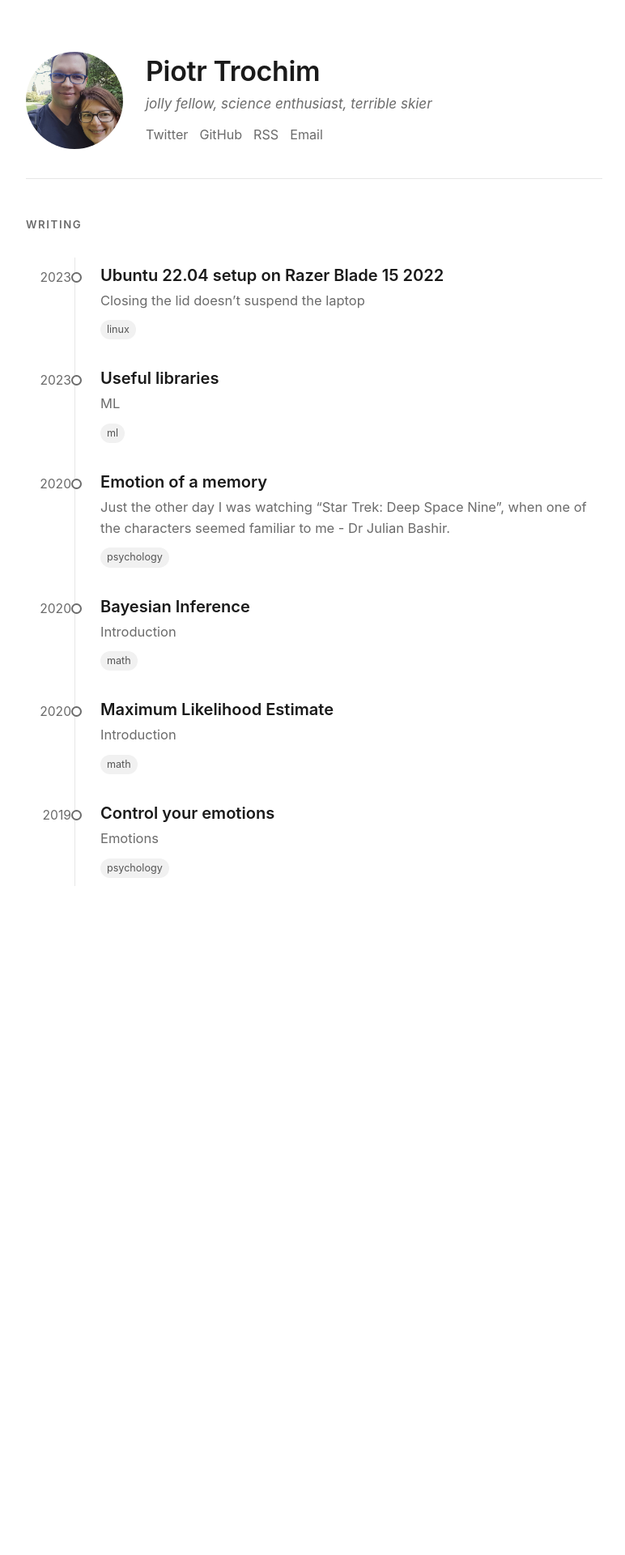
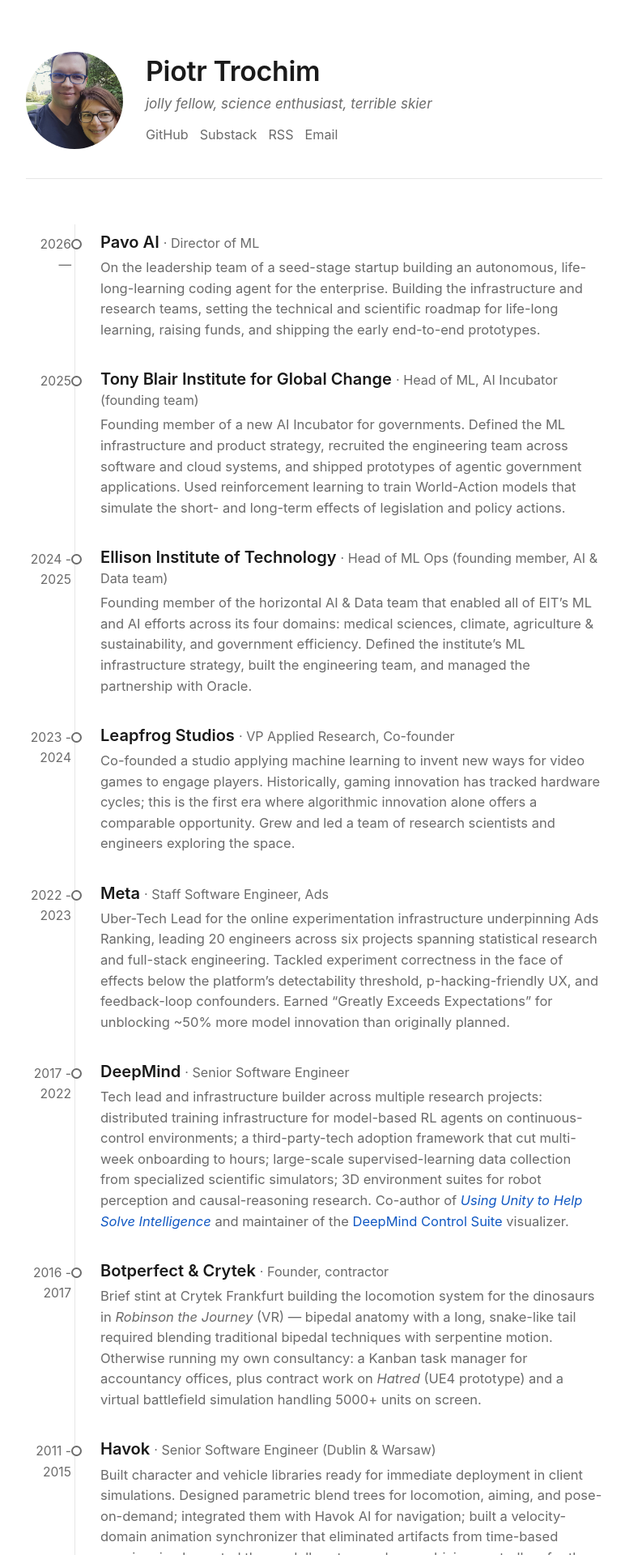
Before and after one commit to paksas/paksas.github.io, a Jekyll site: the page built from index.md, in a window 1280 px wide. Shown: the top 1920 px of the page at 81% size, without its empty margins (252-1024 px from the left). Built offline with Jekyll 4.4.1, drawn with Linux system fonts in a browser that asks for light colours; before the commit the page ends 1198 px from its top, so only the background shows below that; some of the changed text lies outside the part shown.

Commit message:
updates to layout and email address

```diff
--- a/_config.yml
+++ b/_config.yml
@@ -1,12 +1,12 @@
 title: Piotr Trochim
-email: ptrochim@gmail.com
+email: ptrochim@pm.me
 author: Piotr Trochim
 description: >
   Thoughts and results I wish to persist.
 baseurl: ""
 url: "https://piotrtrochim.net"
-twitter_username: piotrtrochim
 github_username: paksas
+substack_url: "https://substack.com/@piotrtrochim/posts"
 
 markdown: kramdown
 kramdown:
--- /dev/null
+++ b/_data/career.yml
@@ -0,0 +1,124 @@
+- dates: "2026 —"
+  org: "Pavo AI"
+  role: "Director of ML"
+  body: |
+    On the leadership team of a seed-stage startup building an autonomous, life-long-learning
+    coding agent for the enterprise. Building the infrastructure and research teams, setting
+    the technical and scientific roadmap for life-long learning, raising funds, and shipping
+    the early end-to-end prototypes.
+
+- dates: "2025"
+  org: "Tony Blair Institute for Global Change"
+  org_url: "https://institute.global/"
+  role: "Head of ML, AI Incubator (founding team)"
+  body: |
+    Founding member of a new AI Incubator for governments. Defined the ML infrastructure and
+    product strategy, recruited the engineering team across software and cloud systems, and
+    shipped prototypes of agentic government applications. Used reinforcement learning to
+    train World-Action models that simulate the short- and long-term effects of legislation
+    and policy actions.
+
+- dates: "2024 - 2025"
+  org: "Ellison Institute of Technology"
+  org_url: "https://eit.org/"
+  role: "Head of ML Ops (founding member, AI & Data team)"
+  body: |
+    Founding member of the horizontal AI & Data team that enabled all of EIT's ML and AI
+    efforts across its four domains: medical sciences, climate, agriculture & sustainability,
+    and government efficiency. Defined the institute's ML infrastructure strategy, built the
+    engineering team, and managed the partnership with Oracle.
+
+- dates: "2023 - 2024"
+  org: "Leapfrog Studios"
+  role: "VP Applied Research, Co-founder"
+  body: |
+    Co-founded a studio applying machine learning to invent new ways for video games to
+    engage players. Historically, gaming innovation has tracked hardware cycles; this is
+    the first era where algorithmic innovation alone offers a comparable opportunity. Grew
+    and led a team of research scientists and engineers exploring the space.
+
+- dates: "2022 - 2023"
+  org: "Meta"
+  org_url: "https://meta.com/"
+  role: "Staff Software Engineer, Ads"
+  body: |
+    Uber-Tech Lead for the online experimentation infrastructure underpinning Ads Ranking,
+    leading 20 engineers across six projects spanning statistical research and full-stack
+    engineering. Tackled experiment correctness in the face of effects below the platform's
+    detectability threshold, p-hacking-friendly UX, and feedback-loop confounders. Earned
+    "Greatly Exceeds Expectations" for unblocking ~50% more model innovation than originally
+    planned.
+
+- dates: "2017 - 2022"
+  org: "DeepMind"
+  org_url: "https://deepmind.google/"
+  role: "Senior Software Engineer"
+  body: |
+    Tech lead and infrastructure builder across multiple research projects: distributed
+    training infrastructure for model-based RL agents on continuous-control environments;
+    a third-party-tech adoption framework that cut multi-week onboarding to hours;
+    large-scale supervised-learning data collection from specialized scientific simulators;
+    3D environment suites for robot perception and causal-reasoning research. Co-author of
+    [_Using Unity to Help Solve Intelligence_](https://arxiv.org/abs/2011.09294) and
+    maintainer of the [DeepMind Control Suite](https://github.com/google-deepmind/dm_control)
+    visualizer.
+
+- dates: "2016 - 2017"
+  org: "Botperfect & Crytek"
+  role: "Founder, contractor"
+  body: |
+    Brief stint at Crytek Frankfurt building the locomotion system for the dinosaurs in
+    _Robinson the Journey_ (VR) — bipedal anatomy with a long, snake-like tail required
+    blending traditional bipedal techniques with serpentine motion. Otherwise running my
+    own consultancy: a Kanban task manager for accountancy offices, plus contract work on
+    _Hatred_ (UE4 prototype) and a virtual battlefield simulation handling 5000+ units
+    on screen.
+
+- dates: "2011 - 2015"
+  org: "Havok"
+  role: "Senior Software Engineer (Dublin & Warsaw)"
+  body: |
+    Built character and vehicle libraries ready for immediate deployment in client
+    simulations. Designed parametric blend trees for locomotion, aiming, and pose-on-demand;
+    integrated them with Havok AI for navigation; built a velocity-domain animation
+    synchronizer that eliminated artifacts from time-based warping; implemented the ragdoll
+    system and pose-driving controllers for the new physics library; designed the content
+    authoring pipeline for 3ds Max and Maya.
+
+- dates: "2009 - 2011"
+  org: "CD Projekt RED"
+  role: "Senior Gameplay / AI Programmer"
+  body: |
+    Worked on _The Witcher 2_ (PC and Xbox 360). Built the non-linear quest authoring system
+    — a visual block language similar to Unreal Blueprints that orchestrated every gameplay
+    system in RedEngine and was used end-to-end by writers and designers. Integrated
+    PathEngine navigation with the in-house animation system, designed kinematic constraints
+    for obstacle avoidance and docking, and worked on engine systems including game-saves
+    integrated with the realtime scripting language and world streaming.
+
+- dates: "2008 - 2009"
+  org: "Coversion"
+  role: "Founder, Software Engineer"
+  body: |
+    Designed and built core subsystems (input, animation, sound, scene graph, AI,
+    serialization) of a multi-platform game engine for PC and Wii, outsourced for Bloober
+    Team. Also developed a game editor for a Nintendo DS turn-based strategy title.
+
+- dates: "2006 - 2008"
+  org: "Sabre Holdings"
+  role: "Software Engineer"
+  body: |
+    Architecture work for a next-generation data-mining application; mentored teams on TDD
+    and OOAD.
+
+- dates: "2005 - 2006"
+  org: "Motorola"
+  role: "Software Engineer"
+  body: |
+    Designed and developed a packet data router for a Tetra-standard telecom system.
+
+- dates: "1999 - 2005"
+  org: "Technical University of Lublin"
+  role: "M.Sc., Electronics & Information Technology"
+  body: |
+    Master's thesis: _Adaptive regulation of randomly disrupted plants_.
--- /dev/null
+++ b/_data/publications.yml
@@ -0,0 +1,40 @@
+- title: "Simulating Industrial Facilities for Control"
+  type: "Patent"
+  ref: "PCT/EP2023/067148"
+  url: "https://patentscope.wipo.int/search/en/detail.jsf?docId=WO2023247767"
+  year: "2023"
+
+- title: "Semi-analytical Industrial Cooling System Model for Reinforcement Learning"
+  type: "Paper"
+  url: "https://arxiv.org/abs/2207.13131"
+  year: "2022"
+
+- title: "Fast transport simulations with higher-fidelity surrogate models for ITER"
+  type: "Paper"
+  url: "https://doi.org/10.1063/5.0136752"
+  year: "2023"
+
+- title: "Evaluating model-based planning and planner amortization for continuous control"
+  type: "Paper"
+  url: "https://arxiv.org/abs/2110.03363"
+  year: "2021"
+
+- title: "Learning Dynamics Models for Model Predictive Agents"
+  type: "Paper"
+  url: "https://arxiv.org/abs/2109.14311"
+  year: "2021"
+
+- title: "Using Unity to help solve Intelligence"
+  type: "Paper"
+  url: "https://arxiv.org/abs/2011.09294"
+  year: "2020"
+
+- title: "dm_control: Software and Tasks for Continuous Control"
+  type: "Paper"
+  url: "https://arxiv.org/abs/2006.12983"
+  year: "2020"
+
+- title: "Augmenting learning using symmetry in a biologically-inspired domain"
+  type: "Paper"
+  url: "https://arxiv.org/abs/1910.00528"
+  year: "2019"
--- a/_layouts/home.html
+++ b/_layouts/home.html
@@ -7,10 +7,10 @@
     <h1 class="profile-name">{{ site.author }}</h1>
     <p class="profile-tagline">{{ page.tagline | default: site.description }}</p>
     <nav class="profile-links">
-      {% if site.twitter_username %}<a href="https://twitter.com/{{ site.twitter_username }}" aria-label="Twitter">Twitter</a>{% endif %}
-      {% if site.github_username %}<a href="https://github.com/{{ site.github_username }}" aria-label="GitHub">GitHub</a>{% endif %}
-      <a href="{{ '/feed.xml' | relative_url }}" aria-label="RSS feed">RSS</a>
-      <a href="mailto:{{ site.email }}" aria-label="Email">Email</a>
+      {% if site.github_username %}<a href="https://github.com/{{ site.github_username }}">GitHub</a>{% endif %}
+      {% if site.substack_url %}<a href="{{ site.substack_url }}">Substack</a>{% endif %}
+      <a href="{{ '/feed.xml' | relative_url }}">RSS</a>
+      <a href="mailto:{{ site.email }}">Email</a>
     </nav>
   </div>
 </header>
@@ -18,6 +18,24 @@
 <div class="page-content">
   {{ content }}
 </div>
+
+{% if site.data.career %}
+<section class="timeline career">
+  <ol class="timeline-list">
+    {% for entry in site.data.career %}
+    <li class="timeline-entry">
+      <time class="timeline-date">{{ entry.dates }}</time>
+      <div class="timeline-body">
+        <h3 class="timeline-title">
+          {% if entry.org_url %}<a href="{{ entry.org_url }}">{{ entry.org }}</a>{% else %}{{ entry.org }}{% endif %}{% if entry.role %} <span class="timeline-role">· {{ entry.role }}</span>{% endif %}
+        </h3>
+        <div class="timeline-excerpt">{{ entry.body | markdownify }}</div>
+      </div>
+    </li>
+    {% endfor %}
+  </ol>
+</section>
+{% endif %}
 
 {% if site.posts.size > 0 %}
 <section class="timeline">
@@ -46,3 +64,19 @@
   </ol>
 </section>
 {% endif %}
+
+{% if site.data.publications %}
+<section class="publications">
+  <h2 class="timeline-heading">Publications</h2>
+  <ul class="publications-list">
+    {% for pub in site.data.publications %}
+    <li class="publication-item">
+      <span class="publication-year">{{ pub.year }}</span>
+      <span class="publication-type">{{ pub.type }}</span>
+      <a href="{{ pub.url }}" class="publication-title">{{ pub.title }}</a>
+      {% if pub.ref %}<span class="publication-ref">{{ pub.ref }}</span>{% endif %}
+    </li>
+    {% endfor %}
+  </ul>
+</section>
+{% endif %}
--- a/assets/css/style.scss
+++ b/assets/css/style.scss
@@ -203,12 +203,25 @@
 }
 .timeline-title a { color: var(--fg); }
 .timeline-title a:hover { color: var(--link); border-bottom-color: transparent; }
+.timeline-role {
+  font-weight: 400;
+  color: var(--muted);
+  font-size: 0.95rem;
+}
 
 .timeline-excerpt {
   color: var(--muted);
   font-size: 0.97rem;
   line-height: 1.55;
 }
+.timeline-excerpt p { margin: 0 0 0.6em; }
+.timeline-excerpt p:last-child { margin-bottom: 0; }
+.timeline-excerpt a { color: var(--link); }
+
+/* The career timeline carries multiple consecutive entries; tighten spacing
+   and let the section sit before "Writing" without an extra heading. */
+.timeline.career { margin-bottom: 56px; }
+.timeline.career + .timeline { margin-top: 0; }
 .timeline-meta { margin-top: 8px; }
 .tag {
   display: inline-block;
@@ -276,3 +289,41 @@
   .post-title { font-size: 1.8rem; }
   .post-content { font-size: 1.05rem; }
 }
+
+/* ---- Publications ---- */
+.publications { margin-top: 56px; }
+.publications-list {
+  list-style: none;
+  padding: 0;
+  margin: 0;
+}
+.publication-item {
+  display: grid;
+  grid-template-columns: 60px 80px 1fr;
+  column-gap: 16px;
+  padding: 10px 0;
+  font-size: 0.97rem;
+  align-items: baseline;
+  border-bottom: 1px solid var(--rule);
+}
+.publication-item:last-child { border-bottom: 0; }
+.publication-year { color: var(--muted); font-size: 0.92rem; text-align: right; }
+.publication-type {
+  color: var(--muted);
+  font-size: 0.74rem;
+  text-transform: uppercase;
+  letter-spacing: 0.08em;
+}
+.publication-title { color: var(--fg); }
+.publication-title:hover { color: var(--link); border-bottom-color: transparent; }
+.publication-ref {
+  display: block;
+  color: var(--muted);
+  font-size: 0.82rem;
+  font-family: ui-monospace, SFMono-Regular, Menlo, monospace;
+  margin-top: 2px;
+}
+@media (max-width: 540px) {
+  .publication-item { grid-template-columns: 44px 1fr; column-gap: 12px; }
+  .publication-type { display: none; }
+}
```
